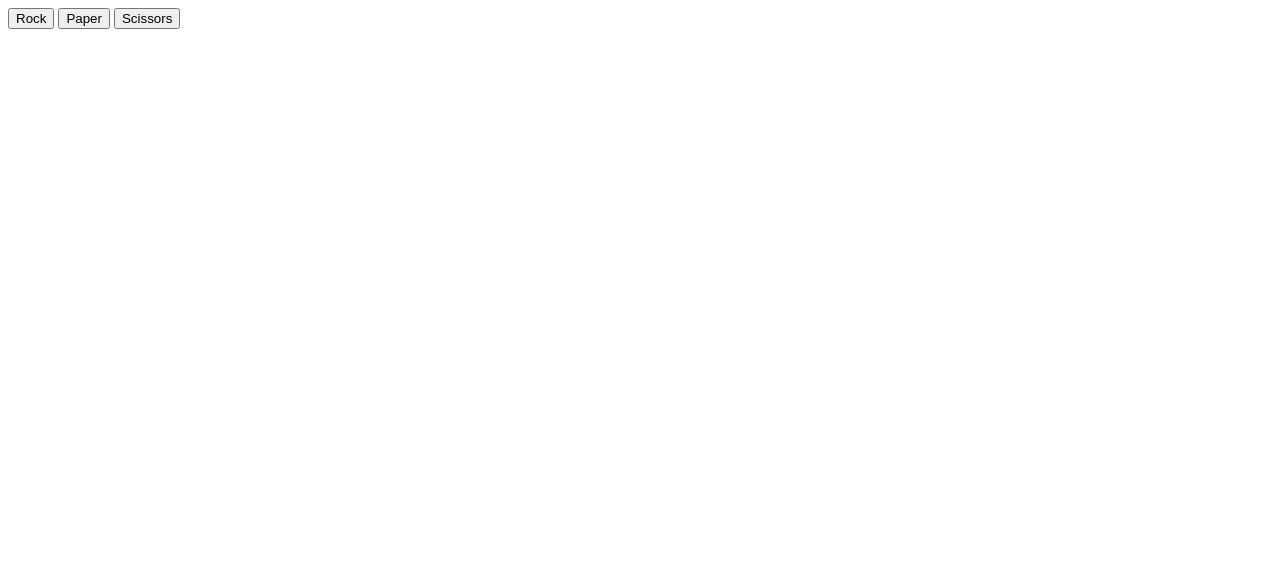
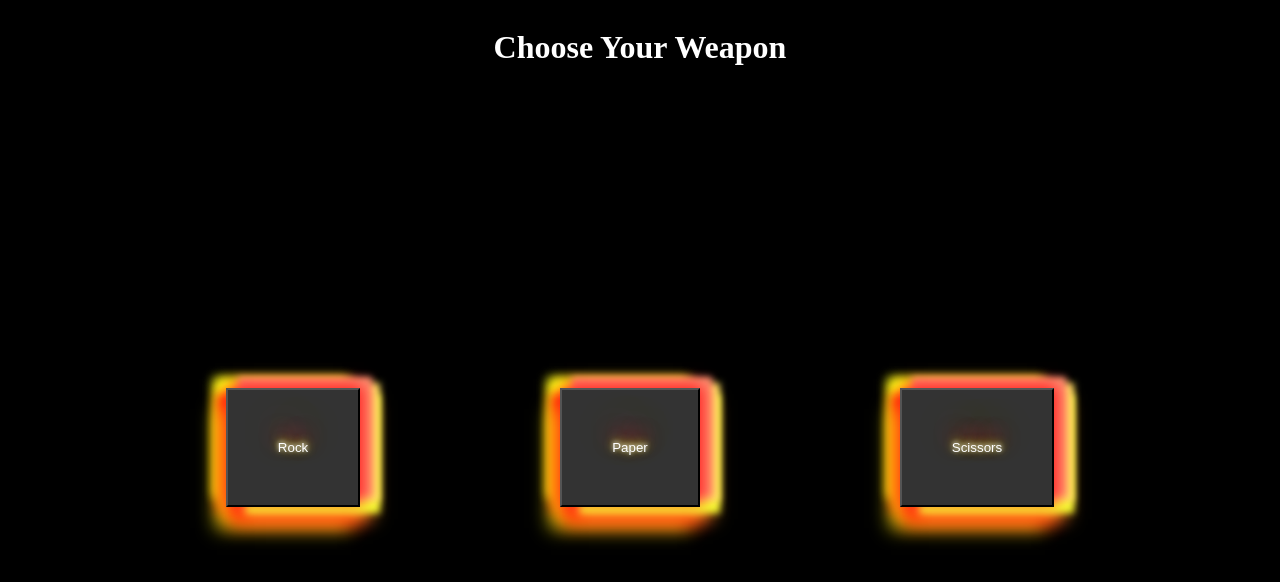
Before and after one commit to mmcclanahan/RockPaperScissors, a plain HTML site: page index.html in a window 1280 px wide. Drawn offline with Linux system fonts and the light colour scheme.

Commit message:
added footer

```diff
--- a/index.html
+++ b/index.html
@@ -1,19 +1,24 @@
-<!DOCTYPE html>
 <!DOCTYPE html>
 <html lang="en">
 <head>
     <meta charset="UTF-8">
     <meta name="viewport" content="width=device-width, initial-scale=1.0">
     <title>Rock Paper Scissors</title>
-    <link href="stylesheet.css"/>
+    <link rel="stylesheet" href="stylesheet.css"/>
 </head>
 <body>
-    <button id="rock">Rock</button>
-    <button id="paper">Paper</button>
-    <button id="scissors">Scissors</button>
+    <div class="header">
+        <h1 id="head">Choose Your Weapon</h1>
+    </div>
+    <div id="buttons">
+        <button id="rock" class="button">Rock</button>
+        <button id="paper" class="button">Paper</button>
+        <button id="scissors" class="button">Scissors</button>
+    </div>
     <div id="results">
 
     </div>
-    <script src="script.js"></script>
+    <div class="footer"></div>
+<script src="script.js"></script>
 </body>
 </html>
```
